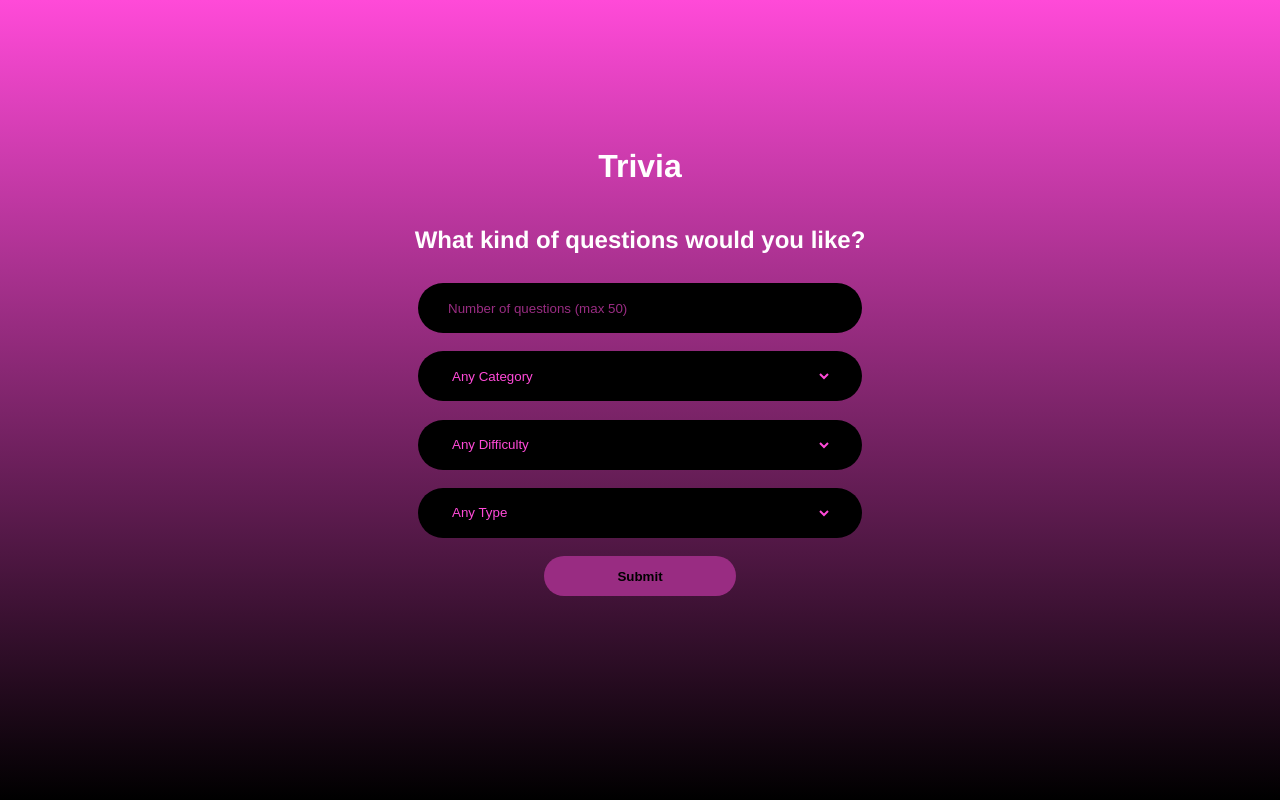
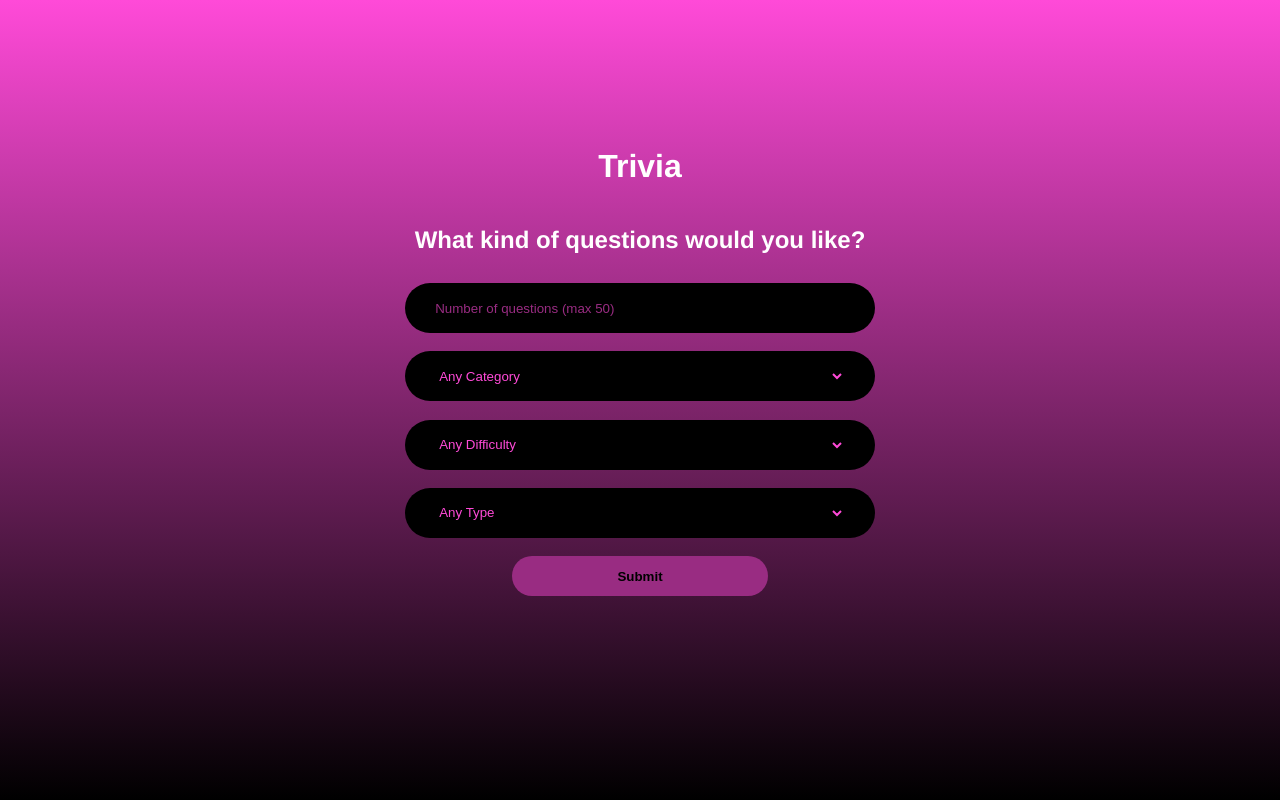
Before and after one commit to italiaiello/trivia, a React (Create React App) app: page / in a window 1280 px wide. Built offline with nearby package versions, Linux system fonts and the light colour scheme.

Commit message:
made app responsive

```diff
--- a/src/App.css
+++ b/src/App.css
@@ -454,7 +454,30 @@ input::placeholder {
 
 /* Small devices (portrait tablets and large phones, 600px and up) */
 @media only screen and (min-width: 600px) {
+  /* Question Filter */
 
+  .questionFilter {
+    width: 80%;
+  }
+
+  .questionFilter input, .questionFilter .filterContainer {
+    width: 80%;
+  }
+
+  .filterButton {
+    width: 50%;
+    height: 40px;
+  }
+
+  /* Quiz */
+
+  .quizStatus {
+    margin-bottom: 20px;
+  }
+
+  .optionsContainer {
+    width: 85%;
+  }
 }
 
 /* Medium devices (landscape tablets, 768px and up) */
@@ -465,9 +488,43 @@ input::placeholder {
 /* Large devices (laptops/desktops, 992px and up) */
 @media only screen and (min-width: 992px) {
 
+  /* Question Filter */
+
+  .questionFilter {
+    width: 50%;
+  }
+
+  /* Quiz */
+
+  .optionsContainer {
+    width: 60%;
+  }
+
+  /* Answer Result */
+
+  .answerResult button {
+    width: 25%;
+  }
+
 }
 
 /* Extra large devices (large laptops and desktops, 1200px and up) */
 @media only screen and (min-width: 1200px) {
+  /* Question Filter */
 
+  .questionFilter {
+    width: 40%;
+  }
+
+  /* Quiz */
+
+  .optionsContainer {
+    width: 60%;
+  }
+
+  /* Answer Result */
+
+  .answerResult button {
+    width: 25%;
+  }
 }
```
